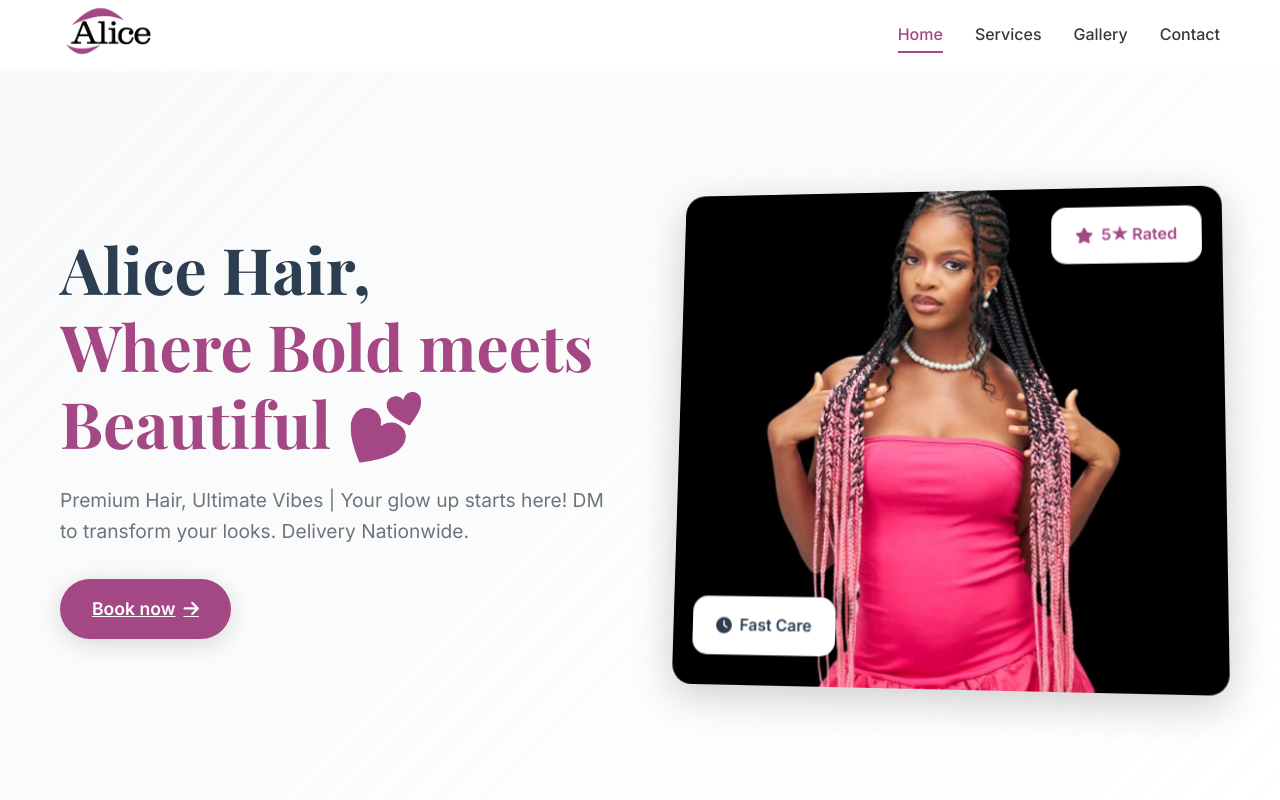
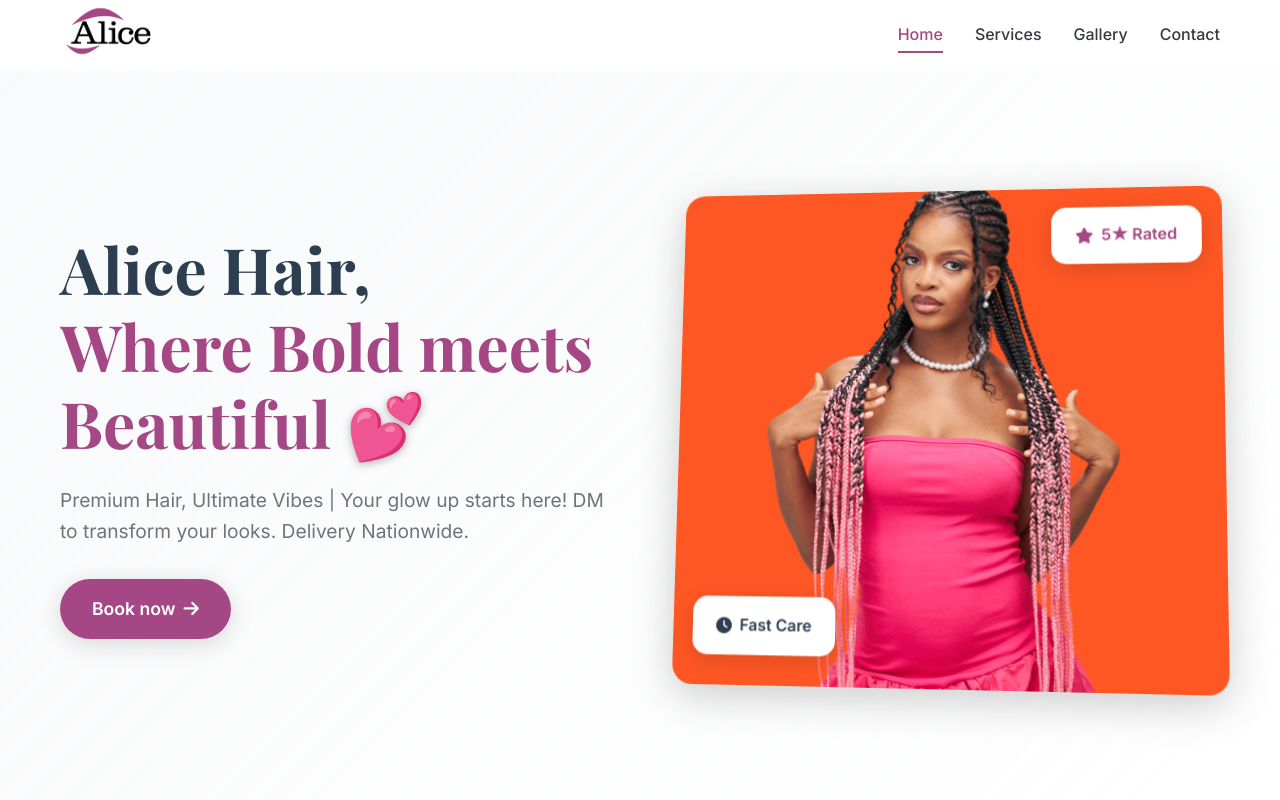
Before and after one commit to slyde619/AliceHair, a plain HTML site: page index.html in a window 1280 px wide. Shown: the top 800 px of the page. Drawn offline with nearby package versions, Linux system fonts and the light colour scheme; animation ran at ten frames a second.

Commit message:
replaced hero image with avif format

```diff
--- a/assets/css/app.css
+++ b/assets/css/app.css
@@ -205,6 +205,7 @@ body {
 }
 
 .cta-button {
+  text-decoration: none;
   display: inline-flex;
   align-items: center;
   gap: 0.5rem;
@@ -270,6 +271,13 @@ body {
   gap: 0.5rem;
   font-weight: 600;
   animation: float 3s ease-in-out infinite;
+}
+
+#floatHeart {
+  -webkit-text-fill-color: var(--accent-dark);
+  display: inline-block;
+  animation: float 3s ease-in-out infinite;
+   filter: drop-shadow(0 2px 4px rgba(0,0,0,0.3));
 }
 
 .card-1 {
@@ -383,7 +391,7 @@ body {
     text-transform: capitalize;
 
     span {
-        display: inline-block;
+      display: inline-block;
       background: linear-gradient(
         180deg,
         var(--primary-dark),
--- a/index.html
+++ b/index.html
@@ -65,7 +65,7 @@
         <div class="hero-content">
           <h1 class="hero-title">
             Alice Hair,<br />
-            <span class="gradient-text">Where Bold meets Beautiful 💕</span>
+            <span class="gradient-text">Where Bold meets Beautiful <span id="floatHeart">💕</span></span>
           </h1>
           <p class="hero-subtitle">
             Premium Hair, Ultimate Vibes | Your glow up starts here! DM to transform your looks. Delivery Nationwide.
@@ -78,7 +78,7 @@
         <div class="hero-image">
           <div class="image-container">
             <img
-              src="./assets/images/hero-img.jpeg"
+              src="./assets/images/hero-img.avif"
               alt="Beautiful braided hair"
               class="hero-img"
             />
```
Also changed, not shown: assets/images/hero-img.avif (added), assets/images/hero-img.png (added), 1 other file.
